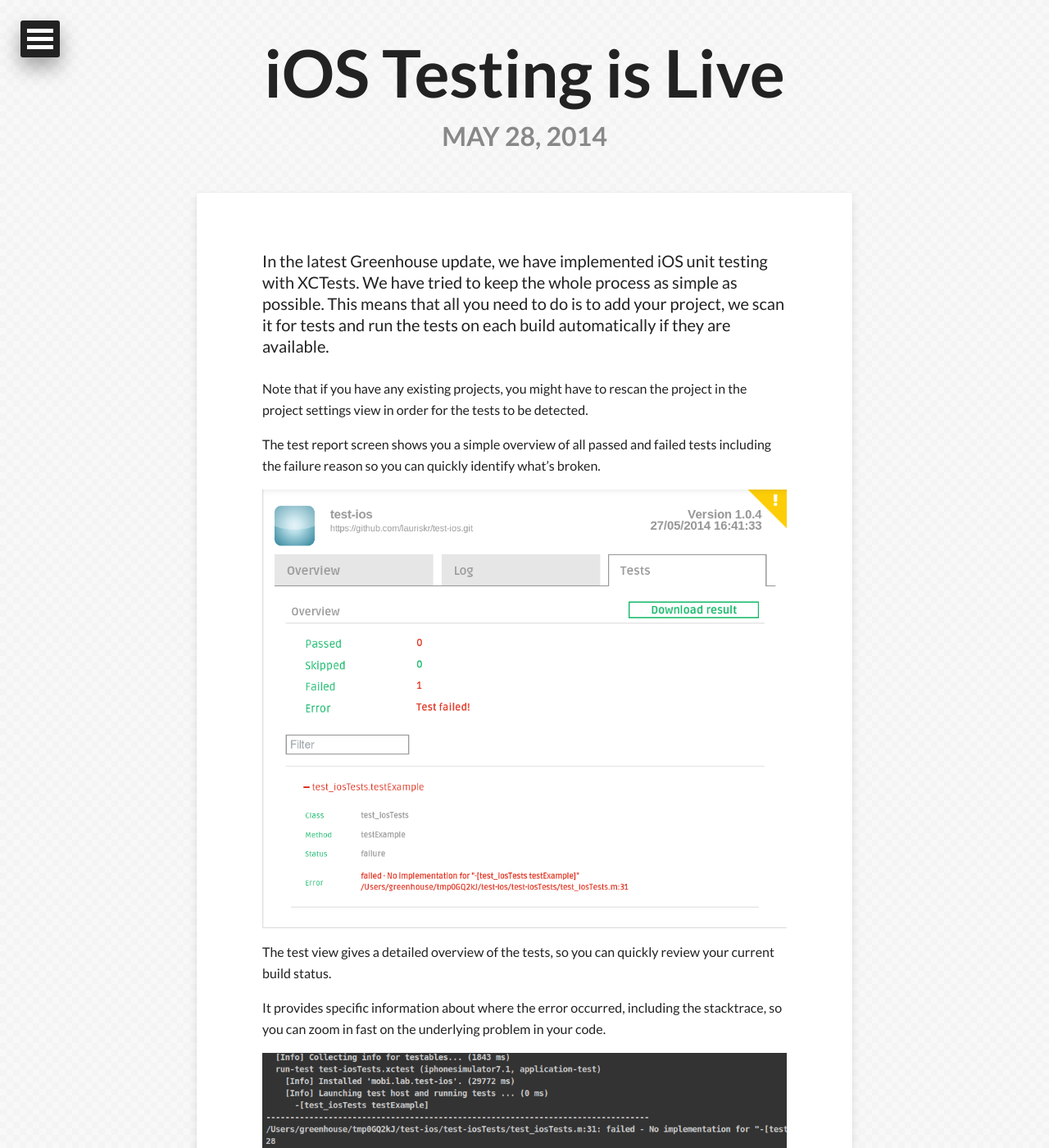
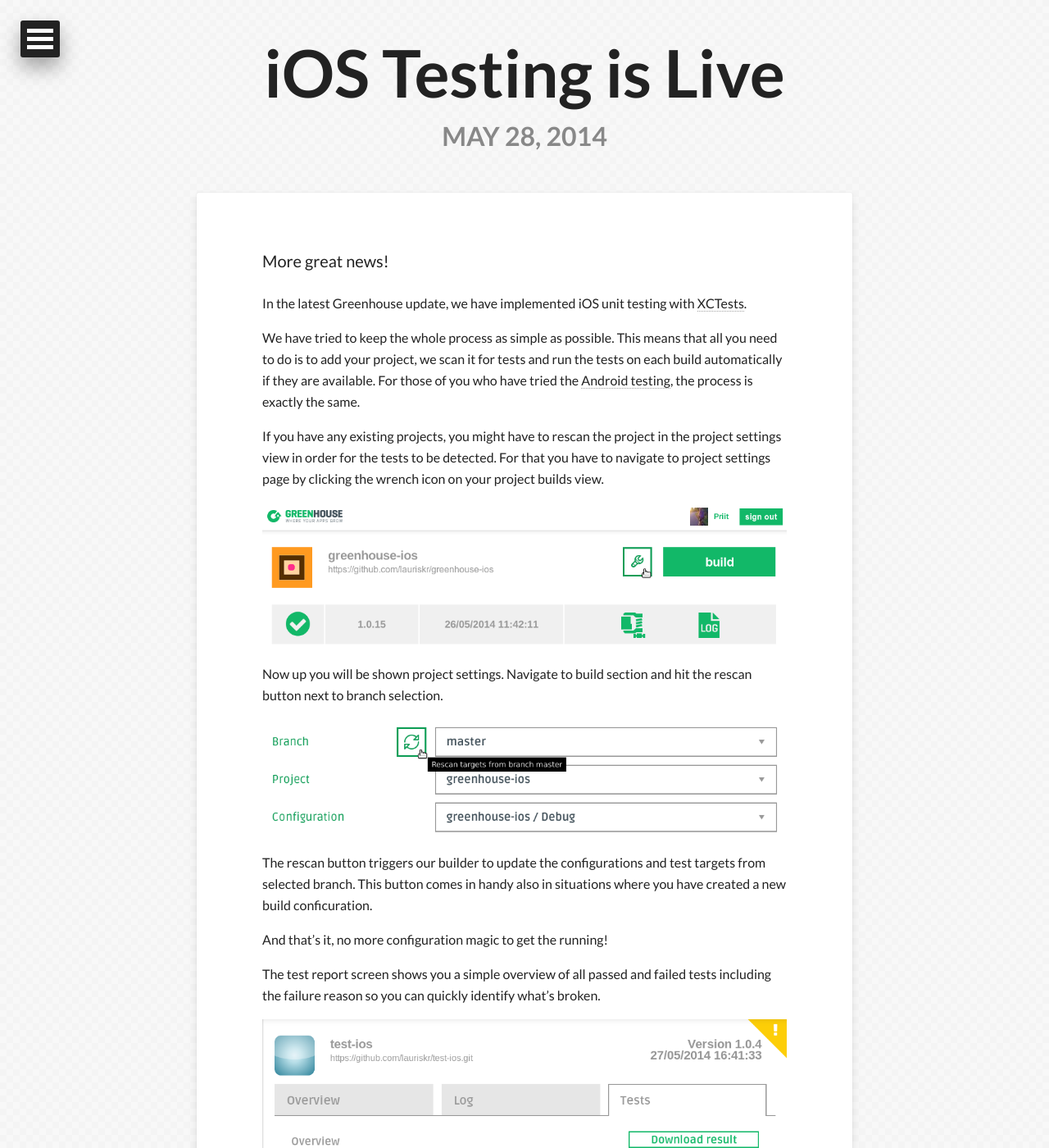
Before and after one commit to GreenhouseCI/blog.greenhouseci.com, a Jekyll site: the page built from _posts/2014-05-27-ios-testing.md, in a window 1280 px wide and 1400 px high. Shown: the whole window at 82% size. Built offline with Jekyll 4.4.1, drawn with Linux system fonts in a browser that asks for light colours; nearby versions of some CDN libraries; comment, search, counter and statistics services are not loaded.

Commit message:
Update ios testing post

```diff
--- a/_posts/2014-05-27-ios-testing.md
+++ b/_posts/2014-05-27-ios-testing.md
@@ -7,10 +7,24 @@
 comments: true
 ---
 
-In the latest Greenhouse update, we have implemented iOS unit testing with XCTests.
-We have tried to keep the whole process as simple as possible. This means that all you need to do is to add your project, we scan it for tests and run the tests on each build automatically if they are available.
+More great news!
 
-Note that if you have any existing projects, you might have to rescan the project in the project settings view in order for the tests to be detected.
+In the latest Greenhouse update, we have implemented iOS unit testing with [XCTests][xctests].
+
+We have tried to keep the whole process as simple as possible. This means that all you need to do is to add your project, we scan it for tests and run the tests on each build automatically if they are available. For those of you who have tried the [Android testing][android-testing], the process is exactly the same.
+
+If you have any existing projects, you might have to rescan the project in the project settings view in order for the tests to be detected. For that you have to navigate to project settings page by clicking the wrench icon on your project builds view.
+
+![Project builds]({{ site.url }}/assets/builds.png)
+
+Now up you will be shown project settings. Navigate to build section and hit the rescan button next to branch selection.
+
+![Project builds]({{ site.url }}/assets/rescan-ios.png)
+
+The rescan button triggers our builder to update the configurations and test targets from selected branch.
+This button comes in handy also in situations where you have created a new build conficuration.
+
+And that's it, no more configuration magic to get the running!
 
 The test report screen shows you a simple overview of all passed and failed tests including the failure reason so you can quickly identify what's broken.
 
@@ -43,3 +57,7 @@
 This was a brief overview of what's been cooking at the GreenhouseCI headquarters. If you would like see favorite framework be supported by Greenhouse or have us provide integration with that awesome third-party service that you love, please let us know. We'll see what we can do.
 
 **Stay tuned!**
+
+
+[xctests]: https://developer.apple.com/library/ios/documentation/ToolsLanguages/Conceptual/Xcode_Overview/UnitTestYourApp/UnitTestYourApp.html "XCTest framework"
+[android-testing]: http://blog.greenhouseci.com/greenhouse/update/android-testing/ "Android testing"
```
Also changed, not shown: assets/builds.png (added), assets/rescan-ios.png (added).
